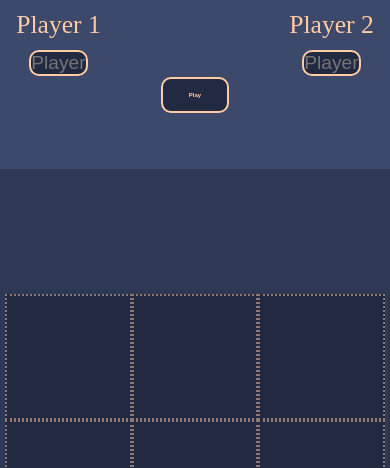
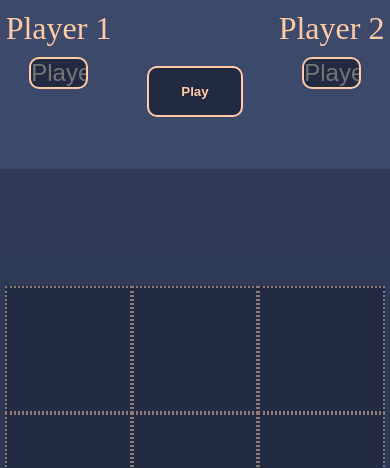
Before and after one commit to nimitmore27/TicTacToe, a plain HTML site: page index.html in a window 390 px wide. Shown: the top 468 px of the page. Drawn offline with Linux system fonts and the light colour scheme.

Commit message:
font size

```diff
--- a/style.css
+++ b/style.css
@@ -154,14 +154,11 @@ body {
 }
 
 @media (max-width:768px) {
-    * {
-        font-size: 0.8em;
-    }
     .box{
         height: 15vh;
         font-size: 1rem;
     }
     #lock {
-        font-size: 15px;
+        font-size: 30px;
     }
 }
```
